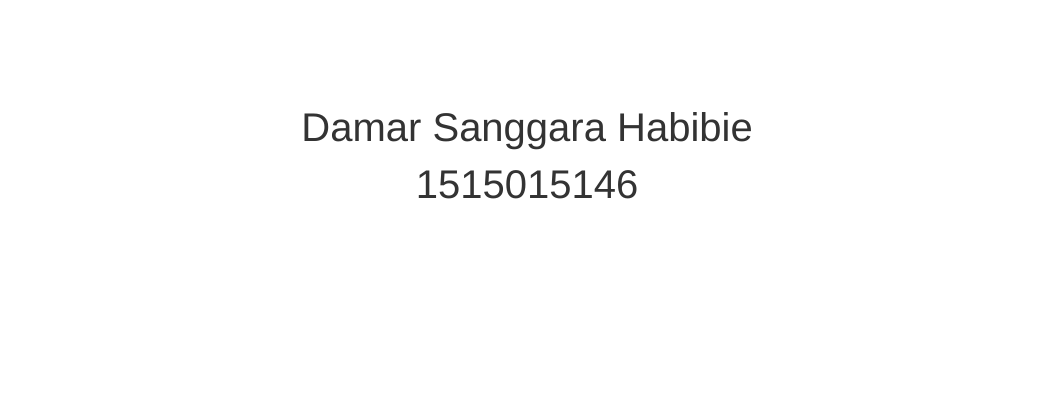
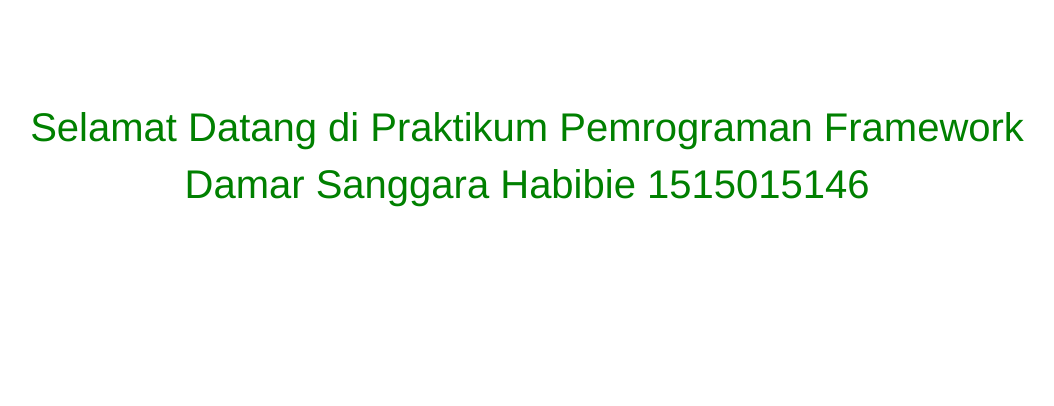
Before and after one commit to Damarhabibie/Framework_C2_1515015146_010203, a Laravel app: page / in a window 1280 px wide. Shown: the part 51-457 px from the top of the page, without its empty margins (113-1167 px from the left). Run offline with Laravel 8, Linux system fonts and the light colour scheme.

Commit message:
posttest 5

```diff
--- a/laravel5/resources/views/master.blade.php
+++ b/laravel5/resources/views/master.blade.php
@@ -92,8 +92,8 @@
 
             <div class="container">
                 <div class="content">
-                    <div class="title">Damar Sanggara Habibie<br>
-                    1515015146</div>
+                    <div class="title" style="color: green">Selamat Datang di Praktikum Pemrograman Framework<br>
+                    Damar Sanggara Habibie 1515015146</div>
                     </div>
                 </div>
             <div>
```
